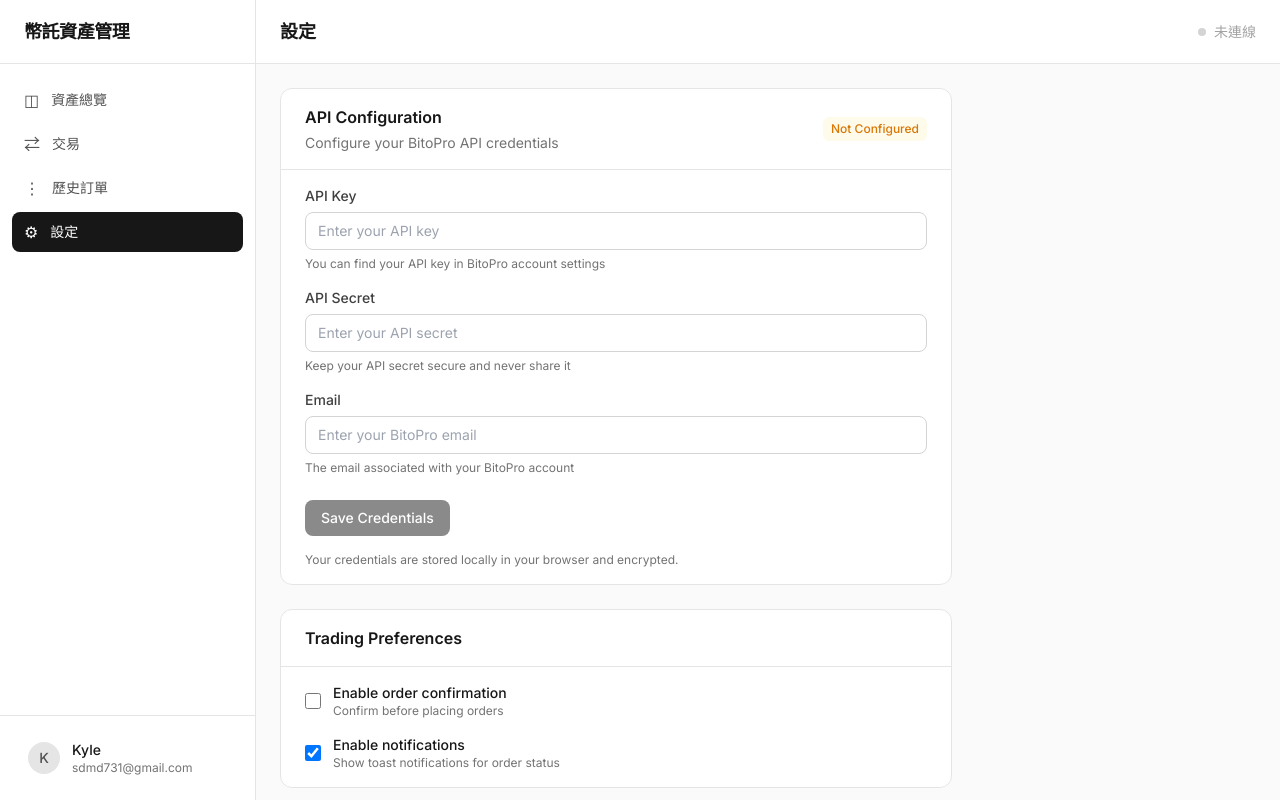
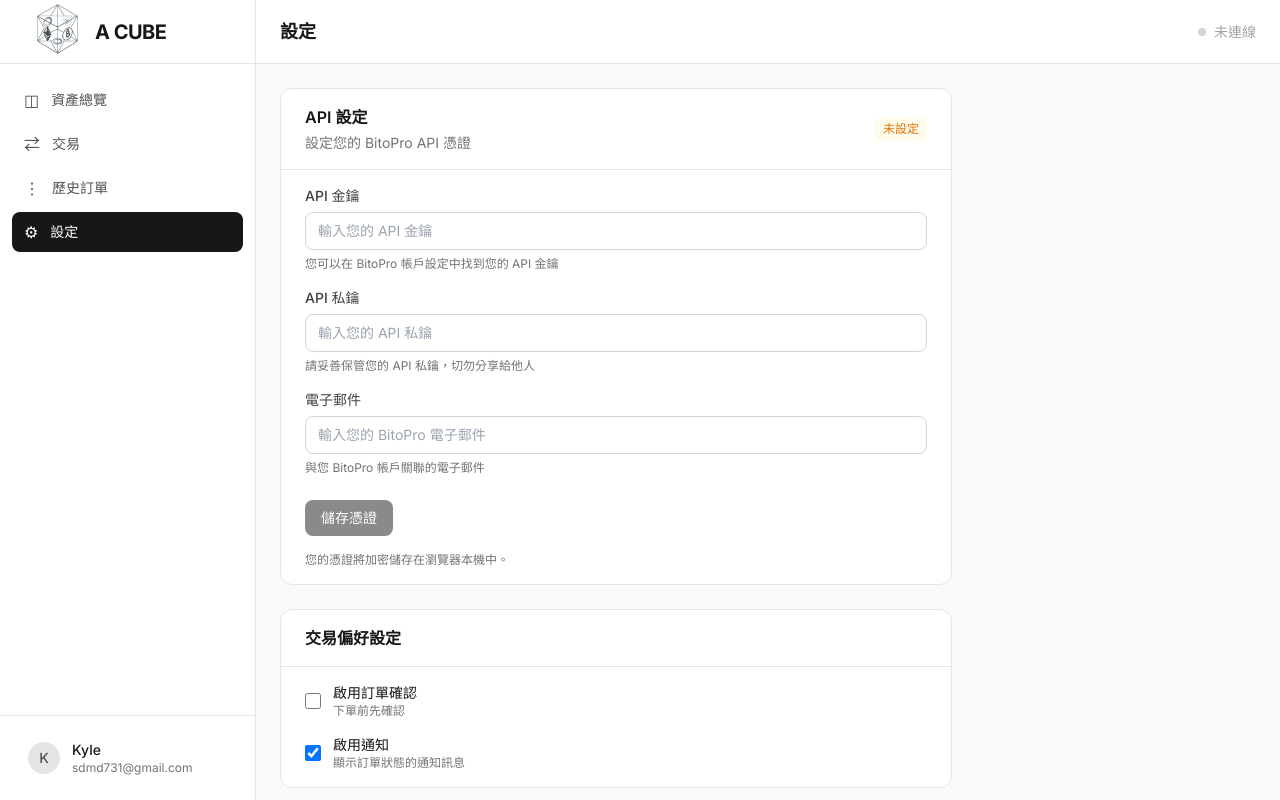
Before and after one commit to kyle0903/bito_order, a Next.js app in the folder web/: page /settings in a window 1280 px wide. Built offline with nearby package versions, Linux system fonts and the light colour scheme.

Commit message:
新增Logo，以及加上每個資產和總資產的損益率

```diff
--- a/web/app/layout.tsx
+++ b/web/app/layout.tsx
@@ -9,8 +9,11 @@
 });
 
 export const metadata: Metadata = {
-  title: "BitoPro Trading Dashboard",
-  description: "Personal crypto asset management and trading interface",
+  title: "A CUBE",
+  description: "個人資產管理及交易界面",
+  icons: {
+    icon: "/Logo.png"
+  },
 };
 
 export default function RootLayout({
--- a/web/app/settings/page.tsx
+++ b/web/app/settings/page.tsx
@@ -31,7 +31,7 @@
   };
 
   const handleClear = () => {
-    if (confirm('Are you sure you want to clear your API credentials?')) {
+    if (confirm('確定要清除您的 API 憑證嗎？')) {
       clearCredentials();
       setApiKey('');
       setApiSecret('');
@@ -43,48 +43,47 @@
     <DashboardLayout title="設定">
       <div className="max-w-2xl space-y-6">
 
-        {/* API Configuration */}
+        {/* API 設定 */}
         <Card>
           <CardHeader>
             <div className="flex items-center justify-between">
               <div>
-                <h3 className="text-base font-semibold text-neutral-900">API Configuration</h3>
+                <h3 className="text-base font-semibold text-neutral-900">API 設定</h3>
                 <p className="text-sm text-neutral-500 mt-1">
-                  Configure your BitoPro API credentials
+                  設定您的 BitoPro API 憑證
                 </p>
               </div>
-              <span className={`px-2 py-1 text-xs font-medium rounded ${
-                isLoading ? 'bg-neutral-100 text-neutral-600' :
-                isConfigured ? 'bg-success-50 text-success-600' : 'bg-warning-50 text-warning-600'
-              }`}>
-                {isLoading ? 'Loading...' : isConfigured ? 'Configured' : 'Not Configured'}
+              <span className={`px-2 py-1 text-xs font-medium rounded ${isLoading ? 'bg-neutral-100 text-neutral-600' :
+                  isConfigured ? 'bg-success-50 text-success-600' : 'bg-warning-50 text-warning-600'
+                }`}>
+                {isLoading ? '載入中...' : isConfigured ? '已設定' : '未設定'}
               </span>
             </div>
           </CardHeader>
           <CardContent className="space-y-4">
             <Input
-              label="API Key"
+              label="API 金鑰"
               type="text"
-              placeholder="Enter your API key"
+              placeholder="輸入您的 API 金鑰"
               value={apiKey}
               onChange={(e) => setApiKey(e.target.value)}
-              helperText="You can find your API key in BitoPro account settings"
+              helperText="您可以在 BitoPro 帳戶設定中找到您的 API 金鑰"
             />
             <Input
-              label="API Secret"
+              label="API 私鑰"
               type="password"
-              placeholder="Enter your API secret"
+              placeholder="輸入您的 API 私鑰"
               value={apiSecret}
               onChange={(e) => setApiSecret(e.target.value)}
-              helperText="Keep your API secret secure and never share it"
+              helperText="請妥善保管您的 API 私鑰，切勿分享給他人"
             />
             <Input
-              label="Email"
+              label="電子郵件"
               type="email"
-              placeholder="Enter your BitoPro email"
+              placeholder="輸入您的 BitoPro 電子郵件"
               value={email}
               onChange={(e) => setEmail(e.target.value)}
-              helperText="The email associated with your BitoPro account"
+              helperText="與您 BitoPro 帳戶關聯的電子郵件"
             />
             <div className="flex items-center gap-3 pt-2">
               <Button
@@ -92,24 +91,24 @@
                 onClick={handleSave}
                 disabled={!apiKey || !apiSecret || !email}
               >
-                {saveSuccess ? '✓ Saved!' : 'Save Credentials'}
+                {saveSuccess ? '✓ 已儲存！' : '儲存憑證'}
               </Button>
               {isConfigured && (
                 <Button variant="secondary" onClick={handleClear}>
-                  Clear Credentials
+                  清除憑證
                 </Button>
               )}
             </div>
             <p className="text-xs text-neutral-500">
-              Your credentials are stored locally in your browser and encrypted.
+              您的憑證將加密儲存在瀏覽器本機中。
             </p>
           </CardContent>
         </Card>
 
-        {/* Trading Preferences */}
+        {/* 交易偏好設定 */}
         <Card>
           <CardHeader>
-            <h3 className="text-base font-semibold text-neutral-900">Trading Preferences</h3>
+            <h3 className="text-base font-semibold text-neutral-900">交易偏好設定</h3>
           </CardHeader>
           <CardContent className="space-y-4">
             <div>
@@ -119,8 +118,8 @@
                   className="w-4 h-4 rounded border-neutral-300 text-primary-600 focus:ring-2 focus:ring-primary-500/20"
                 />
                 <div>
-                  <p className="text-sm font-medium text-neutral-900">Enable order confirmation</p>
-                  <p className="text-xs text-neutral-500">Confirm before placing orders</p>
+                  <p className="text-sm font-medium text-neutral-900">啟用訂單確認</p>
+                  <p className="text-xs text-neutral-500">下單前先確認</p>
                 </div>
               </label>
             </div>
@@ -132,27 +131,27 @@
                   defaultChecked
                 />
                 <div>
-                  <p className="text-sm font-medium text-neutral-900">Enable notifications</p>
-                  <p className="text-xs text-neutral-500">Show toast notifications for order status</p>
+                  <p className="text-sm font-medium text-neutral-900">啟用通知</p>
+                  <p className="text-xs text-neutral-500">顯示訂單狀態的通知訊息</p>
                 </div>
               </label>
             </div>
           </CardContent>
         </Card>
 
-        {/* About */}
+        {/* 關於 */}
         <Card>
           <CardHeader>
-            <h3 className="text-base font-semibold text-neutral-900">About</h3>
+            <h3 className="text-base font-semibold text-neutral-900">關於</h3>
           </CardHeader>
           <CardContent>
             <div className="space-y-2 text-sm">
               <div className="flex justify-between">
-                <span className="text-neutral-600">Version</span>
+                <span className="text-neutral-600">版本</span>
                 <span className="font-medium text-neutral-900">1.0.0</span>
               </div>
               <div className="flex justify-between">
-                <span className="text-neutral-600">API Version</span>
+                <span className="text-neutral-600">API 版本</span>
                 <span className="font-medium text-neutral-900">v3</span>
               </div>
             </div>
--- a/web/app/trading/page.tsx
+++ b/web/app/trading/page.tsx
@@ -22,15 +22,15 @@
 }
 
 const pairs = [
-  { value: '', label: 'Select trading pair' },
+  { value: '', label: '選擇交易對' },
   { value: 'BTC_TWD', label: 'BTC/TWD' },
   { value: 'ETH_TWD', label: 'ETH/TWD' },
   { value: 'ADA_TWD', label: 'ADA/TWD' }
 ];
 
 const orderTypes = [
-  { value: 'market', label: 'Market Order' },
-  { value: 'limit', label: 'Limit Order' },
+  { value: 'market', label: '市價單' },
+  { value: 'limit', label: '限價單' },
 ];
 
 export default function TradingPage() {
@@ -120,7 +120,7 @@
     // TODO: Implement BitoPro API call
     setTimeout(() => {
       setLoading(false);
-      alert('Order submitted (mock)');
+      alert('訂單已送出（模擬）');
     }, 1500);
   };
 
@@ -131,13 +131,13 @@
         <div className="col-span-2">
           <Card>
             <CardHeader>
-              <h3 className="text-base font-semibold text-neutral-900">Place Order</h3>
+              <h3 className="text-base font-semibold text-neutral-900">下單</h3>
             </CardHeader>
             <CardContent>
               <form onSubmit={handleSubmit} className="space-y-4">
                 {/* 交易對選擇 */}
                 <Select
-                  label="Trading Pair"
+                  label="交易對"
                   options={pairs}
                   value={pair}
                   onChange={(e) => setPair(e.target.value)}
@@ -147,15 +147,15 @@
                 {/* 當前價格 */}
                 {pair && (
                   <div className="p-4 bg-neutral-50 rounded-md">
-                    <p className="text-xs font-medium text-neutral-500 mb-1">Current Price</p>
+                    <p className="text-xs font-medium text-neutral-500 mb-1">目前價格</p>
                     {priceLoading ? (
-                      <p className="text-xl font-semibold text-neutral-400">Loading...</p>
+                      <p className="text-xl font-semibold text-neutral-400">載入中...</p>
                     ) : currentPrice !== null ? (
                       <p className="text-xl font-semibold text-neutral-900 tabular-nums">
                         NT$ {currentPrice.toLocaleString('en-US', { minimumFractionDigits: 2, maximumFractionDigits: 2 })}
                       </p>
                     ) : (
-                      <p className="text-xl font-semibold text-danger-600">Failed to load</p>
+                      <p className="text-xl font-semibold text-danger-600">載入失敗</p>
                     )}
                   </div>
                 )}
@@ -163,7 +163,7 @@
                 {/* 訂單類型 */}
                 <div>
                   <label className="block text-sm font-medium text-neutral-700 mb-2">
-                    Order Type
+                    訂單類型
                   </label>
                   <div className="flex gap-2">
                     {orderTypes.map((type) => (
@@ -173,10 +173,9 @@
                         onClick={() => setOrderType(type.value)}
                         className={`
                           flex-1 px-4 py-2 text-sm font-medium rounded-md transition-colors
-                          ${
-                            orderType === type.value
-                              ? 'bg-neutral-900 text-white'
-                              : 'bg-white text-neutral-700 border border-neutral-300 hover:bg-neutral-50'
+                          ${orderType === type.value
+                            ? 'bg-neutral-900 text-white'
+                            : 'bg-white text-neutral-700 border border-neutral-300 hover:bg-neutral-50'
                           }
                         `}
                       >
@@ -189,7 +188,7 @@
                 {/* 限價單價格 */}
                 {orderType === 'limit' && (
                   <Input
-                    label="Price"
+                    label="價格"
                     type="number"
                     placeholder="0.00"
                     value={price}
@@ -201,14 +200,14 @@
 
                 {/* 數量 */}
                 <Input
-                  label="Amount"
+                  label="數量"
                   type="number"
                   placeholder="0.00"
                   value={amount}
                   onChange={(e) => setAmount(e.target.value)}
                   step="0.00000001"
                   required
-                  helperText="Enter the amount you want to trade"
+                  helperText="輸入您想交易的數量"
                 />
 
                 {/* 買入/賣出按鈕 */}
@@ -221,7 +220,7 @@
                     onClick={() => setSide('buy')}
                     disabled={!pair || !amount}
                   >
-                    Buy
+                    買入
                   </Button>
                   <Button
                     type="submit"
@@ -231,7 +230,7 @@
                     onClick={() => setSide('sell')}
                     disabled={!pair || !amount}
                   >
-                    Sell
+                    賣出
                   </Button>
                 </div>
               </form>
@@ -244,27 +243,27 @@
           {/* 餘額卡片 */}
           <Card>
             <CardHeader className="flex flex-row items-center justify-between">
-              <h3 className="text-sm font-semibold text-neutral-900">Balance</h3>
+              <h3 className="text-sm font-semibold text-neutral-900">餘額</h3>
               <button
                 onClick={fetchBalance}
                 disabled={balanceLoading}
                 className="text-xs text-primary-600 hover:text-primary-700 disabled:opacity-50"
               >
-                {balanceLoading ? 'Loading...' : 'Refresh'}
+                {balanceLoading ? '載入中...' : '重新整理'}
               </button>
             </CardHeader>
             <CardContent className="space-y-3">
               {!isConfigured ? (
                 <div className="text-center py-2">
-                  <p className="text-sm text-neutral-500 mb-2">Credentials not configured</p>
+                  <p className="text-sm text-neutral-500 mb-2">尚未設定 API 憑證</p>
                   <Link href="/settings" className="text-xs text-primary-600 hover:underline">
-                    Go to Settings
+                    前往設定
                   </Link>
                 </div>
               ) : balanceLoading ? (
-                <p className="text-sm text-neutral-500">Loading balances...</p>
+                <p className="text-sm text-neutral-500">載入餘額中...</p>
               ) : balances.length === 0 ? (
-                <p className="text-sm text-neutral-500">No balances found</p>
+                <p className="text-sm text-neutral-500">找不到餘額</p>
               ) : (
                 balances.map((item) => (
                   <div key={item.symbol} className="flex justify-between items-center">
@@ -285,23 +284,23 @@
           {pair && amount && (
             <Card>
               <CardHeader>
-                <h3 className="text-sm font-semibold text-neutral-900">Order Summary</h3>
+                <h3 className="text-sm font-semibold text-neutral-900">訂單摘要</h3>
               </CardHeader>
               <CardContent className="space-y-3">
                 <div className="flex justify-between items-center text-sm">
-                  <span className="text-neutral-600">Type</span>
+                  <span className="text-neutral-600">類型</span>
                   <span className="font-medium text-neutral-900">
-                    {orderType === 'market' ? 'Market' : 'Limit'}
+                    {orderType === 'market' ? '市價' : '限價'}
                   </span>
                 </div>
                 <div className="flex justify-between items-center text-sm">
-                  <span className="text-neutral-600">Amount</span>
+                  <span className="text-neutral-600">數量</span>
                   <span className="font-medium text-neutral-900 tabular-nums">
                     {amount}
                   </span>
                 </div>
                 <div className="flex justify-between items-center text-sm">
-                  <span className="text-neutral-600">Est. Total</span>
+                  <span className="text-neutral-600">預估總額</span>
                   <span className="font-semibold text-neutral-900 tabular-nums">
                     NT$ {(parseFloat(amount || '0') * (currentPrice || 0)).toLocaleString('en-US', { minimumFractionDigits: 2, maximumFractionDigits: 2 })}
                   </span>
--- a/web/components/Sidebar.tsx
+++ b/web/components/Sidebar.tsx
@@ -1,6 +1,7 @@
 'use client';
 
 import Link from 'next/link';
+import Image from 'next/image';
 import { usePathname } from 'next/navigation';
 
 const navigation = [
@@ -16,10 +17,18 @@
   return (
     <aside className="w-64 border-r border-neutral-200 bg-white flex flex-col">
       {/* Logo */}
-      <div className="h-16 flex items-center px-6 border-b border-neutral-200">
-        <h1 className="text-lg font-semibold text-neutral-900 tracking-tight">
-          幣託資產管理
-        </h1>
+      <div className="h-16 flex items-center px-5 border-b border-neutral-200">
+        <Image
+          src="/Logo.png"
+          alt="A CUBE Logo"
+          width={75}
+          height={75}
+          className="rounded-lg object-cover"
+          priority
+        />
+        <span className="text-xl font-bold text-neutral-900 tracking-tight">
+          A CUBE
+        </span>
       </div>
 
       {/* Navigation */}
@@ -32,10 +41,9 @@
               href={item.href}
               className={`
                 flex items-center gap-3 px-3 py-2 rounded-md text-sm font-medium transition-colors
-                ${
-                  isActive
-                    ? 'bg-neutral-900 text-white'
-                    : 'text-neutral-600 hover:bg-neutral-100 hover:text-neutral-900'
+                ${isActive
+                  ? 'bg-neutral-900 text-white'
+                  : 'text-neutral-600 hover:bg-neutral-100 hover:text-neutral-900'
                 }
               `}
             >
```
Also changed, not shown: web/app/page.tsx (+78 -11 lines), web/lib/bitopro.ts (+1 -10 lines), web/app/api/yahoo/fx/route.ts (line endings or trailing spaces), web/public/Logo.png (added).
